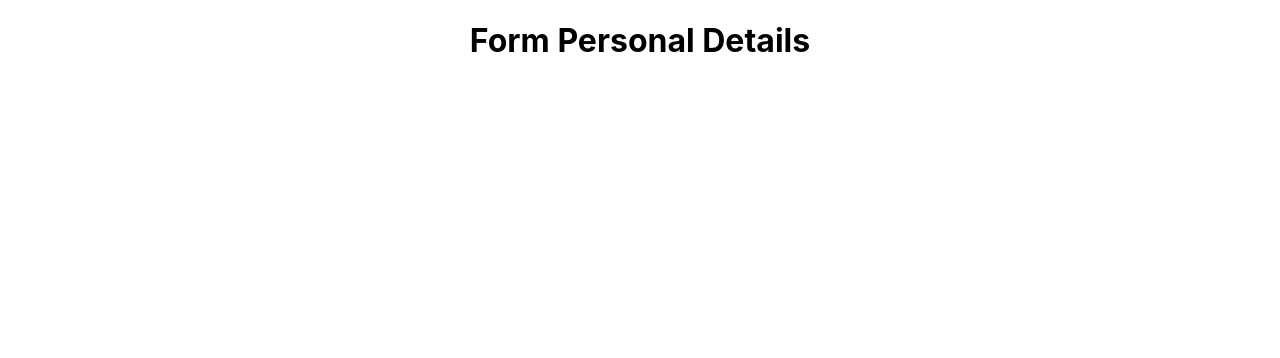
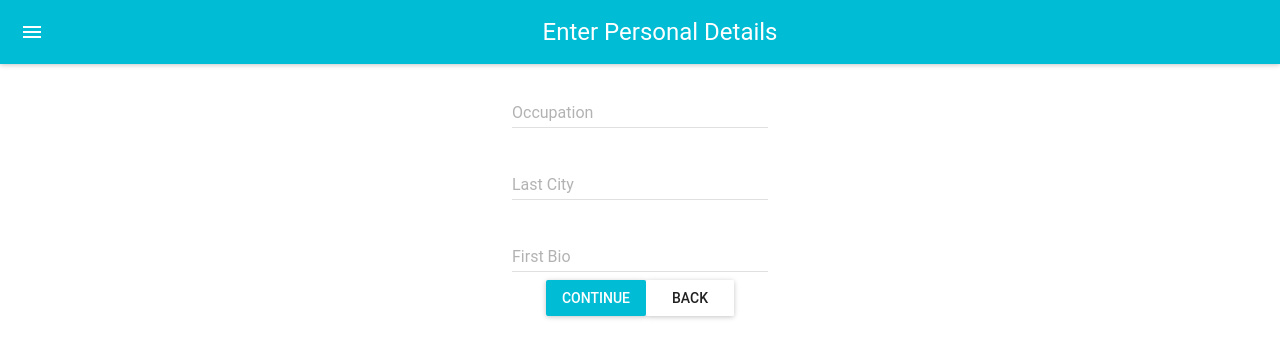
Before and after one commit to TheJSGirl/multi-step-form, a React (Create React App) app: page / in a window 1280 px wide. Both pictures are taken after a click on the button "CONTINUE". Shown: the top 358 px of the page. Built offline with nearby package versions, Linux system fonts and the light colour scheme.

Commit message:
feat: added FormPersonalDetails with next-prev functionality

```diff
--- /dev/null
+++ b/src/components/FormPersonalDetails.js
@@ -0,0 +1,69 @@
+import React, {Component} from 'react';
+import MuiThemeProvider from 'material-ui/styles/MuiThemeProvider';
+import AppBar from 'material-ui/AppBar';
+import TextField from 'material-ui/TextField';
+import RaisedButton from 'material-ui/RaisedButton';
+
+export class FormPersonalDetails extends Component {
+
+    continue = (e) => {
+        e.preventDefault();
+        this.props.nextStep();
+    }
+    back = (e) => {
+        e.preventDefault();
+        this.props.prevStep();
+    }
+    render() {
+        const {values, handleChange} = this.props;
+        return (
+            <MuiThemeProvider>
+                <React.Fragment>
+                    <AppBar title="Enter Personal Details" />
+                    <TextField
+                        hintText = "Enter your Occupation"
+                        floatingLabelText = "Occupation"
+                        onChange = {handleChange('occupation')}
+                        defaultValue={values.occupation}
+                    />
+                    <br/>
+                    <TextField
+                        hintText = "Enter your Last City"
+                        floatingLabelText = "Last City"
+                        onChange = {handleChange('city')}
+                        defaultValue={values.city}
+                    />
+                    <br/>
+                    <TextField
+                        hintText = "Enter your Bio"
+                        floatingLabelText = "First Bio"
+                        onChange = {handleChange('bio')}
+                        defaultValue={values.bio}
+                    />
+                    <br/>
+                    <RaisedButton
+                        label="Continue"
+                        primary={true}
+                        style={StyleSheet.button}
+                        onClick={this.continue}
+                    />
+                    <RaisedButton
+                        label="Back"
+                        primary={false}
+                        style={StyleSheet.button}
+                        onClick={this.back}
+                    />
+                </React.Fragment>
+
+            </MuiThemeProvider>
+        )
+    }
+}
+
+const style = {
+    button: {
+        margine: 15
+    }
+}
+
+export default FormPersonalDetails;
--- a/src/components/UserForm.js
+++ b/src/components/UserForm.js
@@ -1,10 +1,11 @@
 import React, {Component} from 'react';
 import FormUserDetails from './FormUserDetails';
+import FormPersonalDetails from './FormPersonalDetails';
 
 export class UserForm extends Component {
     state = {
         step: 1,
-        firtName: '',
+        firstName: '',
         lastName: '',
         email: '',
         occupation: '',
@@ -37,8 +38,8 @@
 
     render() {
         const {step} = this.state;
-        const {firtName, lastName, city, bio, email, occupation} = this.state;
-        const values = {firtName, lastName, city, bio, email, occupation};
+        const {firstName, lastName, city, bio, email, occupation} = this.state;
+        const values = {firstName, lastName, city, bio, email, occupation};
         switch(step) {
             case 1:
             return (
@@ -49,7 +50,14 @@
                 />
             )
             case 2:
-                return <h1>Form Personal Details</h1>
+                return (
+                    <FormPersonalDetails
+                        nextStep = {this.nextStep}
+                        handleChange={this.handleChange}
+                        values = {values}
+                        prevStep = {this.prevStep}
+                    />
+                )
             case 3:
                 return <h1>Confirm </h1>
             case 4:
```
